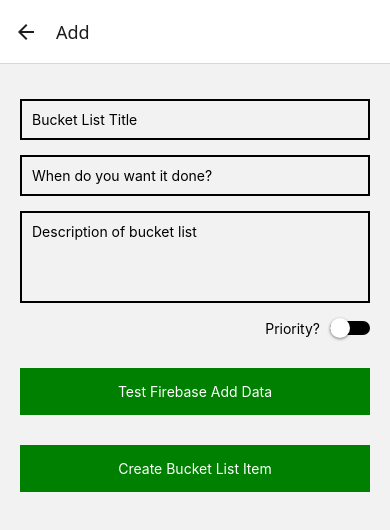
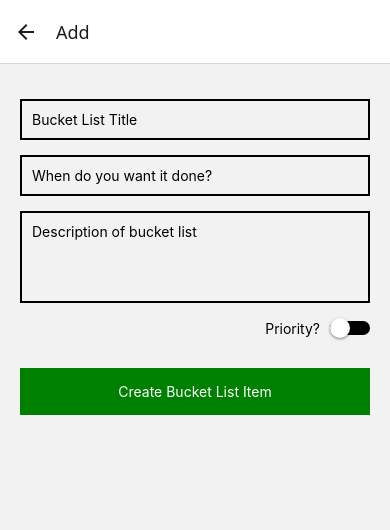
Before and after one commit to WolfOWI/rn-firestore-exercise, a React Native app: screen /Add in a window 390 px wide. Shown: the top 530 px of the page. Built offline with nearby package versions, Linux system fonts and the light colour scheme.

Commit message:
Remove Firebase test function

```diff
--- a/firebase.tsx
+++ b/firebase.tsx
@@ -24,15 +24,3 @@ const app = initializeApp(firebaseConfig);
 
 // Initialise Cloud Firestore and get a reference to the service
 export const db = getFirestore(app);
-
-export const testAddData = async () => {
-  try {
-    const docRef = await addDoc(collection(db, "test"), {
-      name: "John Doe",
-      age: 30,
-    });
-    console.log("Document written with ID: ", docRef.id);
-  } catch (e) {
-    console.error("Error adding document: ", e);
-  }
-};
--- a/screens/CreateScreen.tsx
+++ b/screens/CreateScreen.tsx
@@ -9,7 +9,6 @@ import {
 } from "react-native";
 import React, { useState } from "react";
 import { useNavigation } from "@react-navigation/core";
-import { testAddData } from "../firebase";
 
 const CreateScreen = () => {
   const navigation: any = useNavigation();
@@ -56,10 +55,6 @@ const CreateScreen = () => {
           <Text>Priority?</Text>
         </View>
 
-        <TouchableOpacity style={styles.button} onPress={testAddData}>
-          <Text style={styles.buttonText}>Test Firebase Add Data</Text>
-        </TouchableOpacity>
-
         <TouchableOpacity style={styles.button}>
           <Text style={styles.buttonText}>Create Bucket List Item</Text>
         </TouchableOpacity>
```
